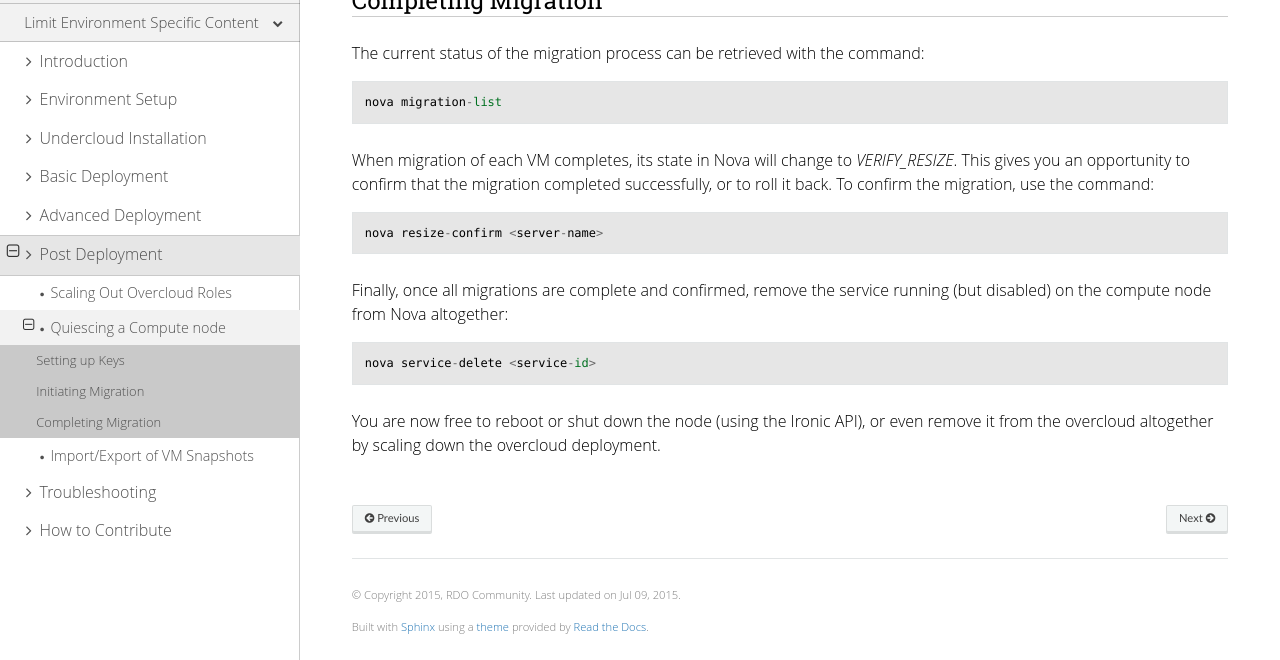
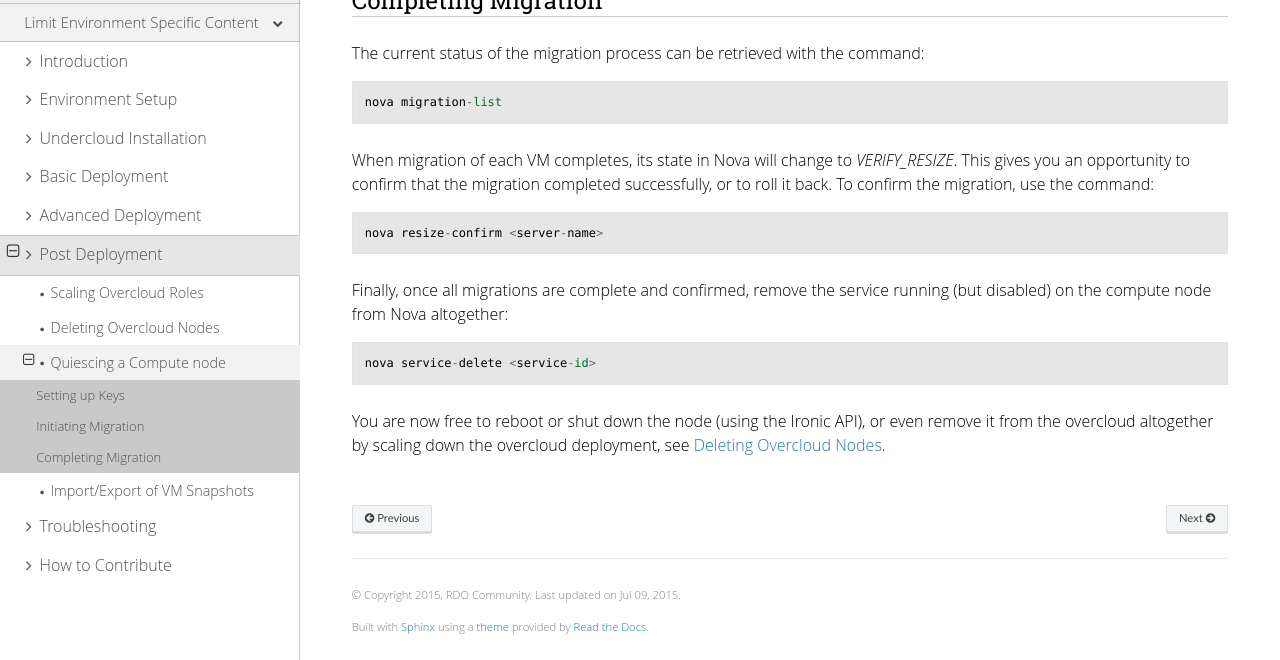
Before and after one commit to openstack-archive/instack-undercloud, a Sphinx documentation site: the page built from doc/source/post_deployment/quiesce_compute.rst, in a window 1280 px wide and 900 px high, scrolled down 1128 px, cut to the strip 240-900 px from the top of the window. Built offline with Sphinx 7.4.7 and the Read the Docs theme 2.0.0, drawn with Linux system fonts in a browser that asks for light colours.

Commit message:
Add delete nodes documentation
Change-Id: Id4353b0c8fa2be25e5a7845b162c138d1fced5a1

```diff
--- a/doc/source/post_deployment/post_deployment.rst
+++ b/doc/source/post_deployment/post_deployment.rst
@@ -6,6 +6,7 @@ In this chapter you will find advanced management of various RDO-Manager areas.
 
 .. toctree::
 
-   Scaling Out Overcloud Roles <scale_out>
+   Scaling Overcloud Roles <scale_roles>
+   Deleting Overcloud Nodes <delete_nodes>
    Quiescing a Compute node <quiesce_compute>
    Import/Export of VM Snapshots <vm_snapshot>
--- a/doc/source/post_deployment/quiesce_compute.rst
+++ b/doc/source/post_deployment/quiesce_compute.rst
@@ -77,4 +79,4 @@ running (but disabled) on the compute node from Nova altogether::
 
 You are now free to reboot or shut down the node (using the Ironic API), or
 even remove it from the overcloud altogether by scaling down the overcloud
-deployment.
+deployment, see :ref:`delete_nodes`.
```
Also changed, not shown: other parts of doc/source/post_deployment/quiesce_compute.rst (+2 -0 lines), doc/source/post_deployment/delete_nodes.rst (added, +28 -0 lines), doc/source/post_deployment/scale_roles.rst (renamed from doc/source/post_deployment/scale_out.rst, +9 -4 lines).
